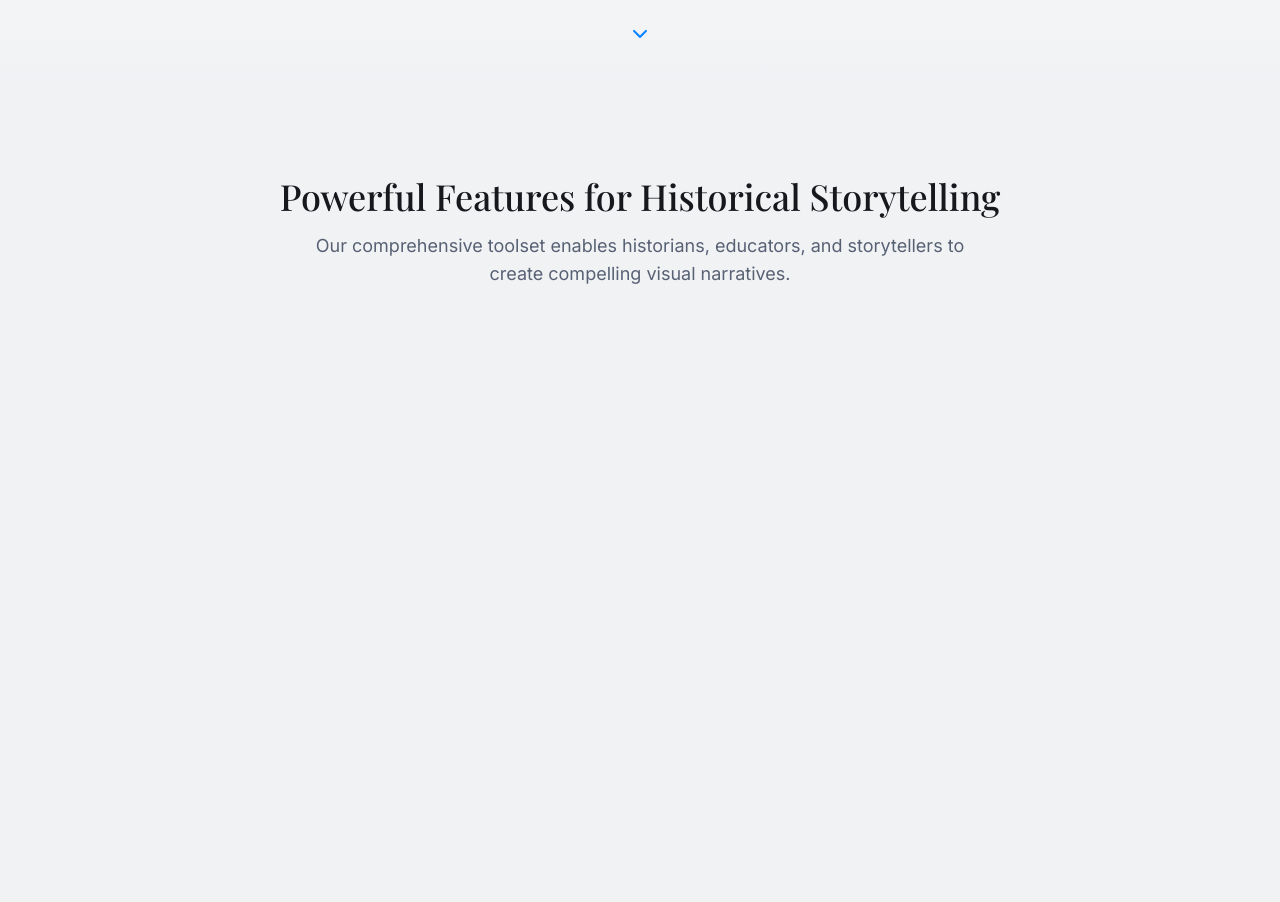
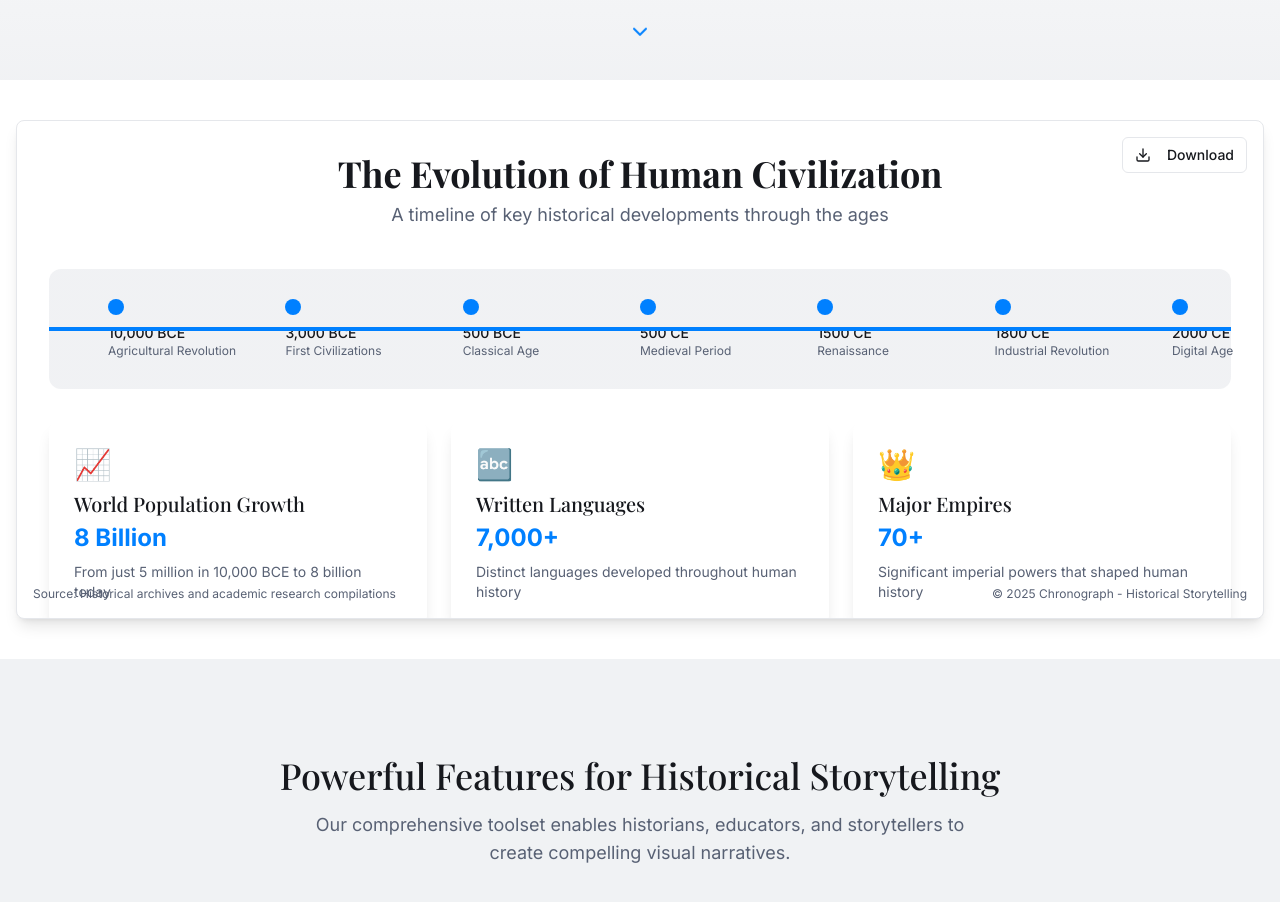
Before and after one commit to apconsolide/tale-mosaic, a React (Vite) app: page / in a window 1280 px wide. Shown: the part 720-1622 px from the top of the page. Built offline with nearby package versions, Linux system fonts and the light colour scheme; a web font is replaced by a local one.

Commit message:
Create infographic layout
Implements a 2000x800 infographic layout.

```diff
--- /dev/null
+++ b/src/components/InfoGraphic.tsx
@@ -0,0 +1,142 @@
+
+import React from 'react';
+import { AspectRatio } from "@/components/ui/aspect-ratio";
+import { Button } from "@/components/ui/button";
+import { Download } from "lucide-react";
+
+const InfoGraphic = () => {
+  return (
+    <div className="my-10 container px-4 mx-auto">
+      <div className="max-w-[2000px] mx-auto">
+        <AspectRatio ratio={2.5} className="bg-white border rounded-lg shadow-lg overflow-hidden">
+          <div className="w-full h-full p-8 relative">
+            {/* Header */}
+            <div className="text-center mb-10">
+              <h2 className="text-3xl md:text-4xl font-serif font-bold text-foreground">
+                The Evolution of Human Civilization
+              </h2>
+              <p className="text-muted-foreground mt-2 text-lg">
+                A timeline of key historical developments through the ages
+              </p>
+            </div>
+
+            {/* Timeline visualization */}
+            <div className="w-full h-[120px] bg-gradient-to-r from-secondary to-muted relative rounded-xl mb-8">
+              {/* Timeline points */}
+              {[
+                { year: "10,000 BCE", label: "Agricultural Revolution", left: "5%" },
+                { year: "3,000 BCE", label: "First Civilizations", left: "20%" },
+                { year: "500 BCE", label: "Classical Age", left: "35%" },
+                { year: "500 CE", label: "Medieval Period", left: "50%" },
+                { year: "1500 CE", label: "Renaissance", left: "65%" },
+                { year: "1800 CE", label: "Industrial Revolution", left: "80%" },
+                { year: "2000 CE", label: "Digital Age", left: "95%" },
+              ].map((point, index) => (
+                <div
+                  key={index}
+                  className="absolute top-1/2 transform -translate-y-1/2"
+                  style={{ left: point.left }}
+                >
+                  <div className="w-4 h-4 bg-primary rounded-full mb-2"></div>
+                  <div className="text-sm font-medium whitespace-nowrap">{point.year}</div>
+                  <div className="text-xs text-muted-foreground whitespace-nowrap">{point.label}</div>
+                </div>
+              ))}
+
+              {/* Timeline line */}
+              <div className="absolute top-1/2 left-0 w-full h-1 bg-primary transform -translate-y-1/2"></div>
+            </div>
+
+            {/* Main statistics and data points */}
+            <div className="grid grid-cols-1 md:grid-cols-3 gap-6 mb-8">
+              {[
+                {
+                  title: "World Population Growth",
+                  stat: "8 Billion",
+                  desc: "From just 5 million in 10,000 BCE to 8 billion today",
+                  icon: "📈"
+                },
+                {
+                  title: "Written Languages",
+                  stat: "7,000+",
+                  desc: "Distinct languages developed throughout human history",
+                  icon: "🔤"
+                },
+                {
+                  title: "Major Empires",
+                  stat: "70+",
+                  desc: "Significant imperial powers that shaped human history",
+                  icon: "👑"
+                },
+              ].map((item, index) => (
+                <div key={index} className="glass-panel rounded-xl p-6">
+                  <div className="text-3xl mb-2">{item.icon}</div>
+                  <h3 className="text-xl font-medium mb-1">{item.title}</h3>
+                  <div className="text-2xl font-bold text-primary mb-2">{item.stat}</div>
+                  <p className="text-sm text-muted-foreground">{item.desc}</p>
+                </div>
+              ))}
+            </div>
+
+            {/* Key developments section */}
+            <div className="grid grid-cols-1 md:grid-cols-4 gap-4">
+              {[
+                {
+                  era: "Ancient Period",
+                  years: "3000 BCE - 500 BCE",
+                  development: "Development of writing, mathematics, early states",
+                  color: "bg-blue-50 border-blue-200"
+                },
+                {
+                  era: "Classical Period",
+                  years: "500 BCE - 500 CE",
+                  development: "Philosophy, democracy, organized religion, empires",
+                  color: "bg-green-50 border-green-200"
+                },
+                {
+                  era: "Medieval Period",
+                  years: "500 CE - 1500 CE",
+                  development: "Feudal systems, spread of major religions, trade networks",
+                  color: "bg-yellow-50 border-yellow-200"
+                },
+                {
+                  era: "Modern Period",
+                  years: "1500 CE - Present",
+                  development: "Scientific method, industrialization, globalization, digital revolution",
+                  color: "bg-red-50 border-red-200"
+                }
+              ].map((era, index) => (
+                <div
+                  key={index}
+                  className={`rounded-lg p-4 border ${era.color}`}
+                >
+                  <h4 className="font-medium text-lg mb-1">{era.era}</h4>
+                  <div className="text-xs font-medium text-muted-foreground mb-2">{era.years}</div>
+                  <p className="text-sm">{era.development}</p>
+                </div>
+              ))}
+            </div>
+
+            {/* Footer with source information */}
+            <div className="absolute bottom-4 left-4 right-4 flex justify-between items-center text-xs text-muted-foreground">
+              <div>Source: Historical archives and academic research compilations</div>
+              <div>© {new Date().getFullYear()} Chronograph - Historical Storytelling</div>
+            </div>
+
+            {/* Download button */}
+            <Button
+              size="sm"
+              className="absolute top-4 right-4"
+              variant="outline"
+            >
+              <Download className="w-4 h-4 mr-2" />
+              Download
+            </Button>
+          </div>
+        </AspectRatio>
+      </div>
+    </div>
+  );
+};
+
+export default InfoGraphic;
--- a/src/pages/Index.tsx
+++ b/src/pages/Index.tsx
@@ -7,6 +7,7 @@ import Timeline from '@/components/Timeline';
 import ShowcaseSection from '@/components/ShowcaseSection';
 import CallToAction from '@/components/CallToAction';
 import Footer from '@/components/Footer';
+import InfoGraphic from '@/components/InfoGraphic';
 
 const Index = () => {
   // Smooth scroll for anchor links
@@ -39,6 +40,7 @@ const Index = () => {
       <Navbar />
       <main>
         <Hero />
+        <InfoGraphic />
         <FeatureSection />
         <Timeline />
         <ShowcaseSection />
```
